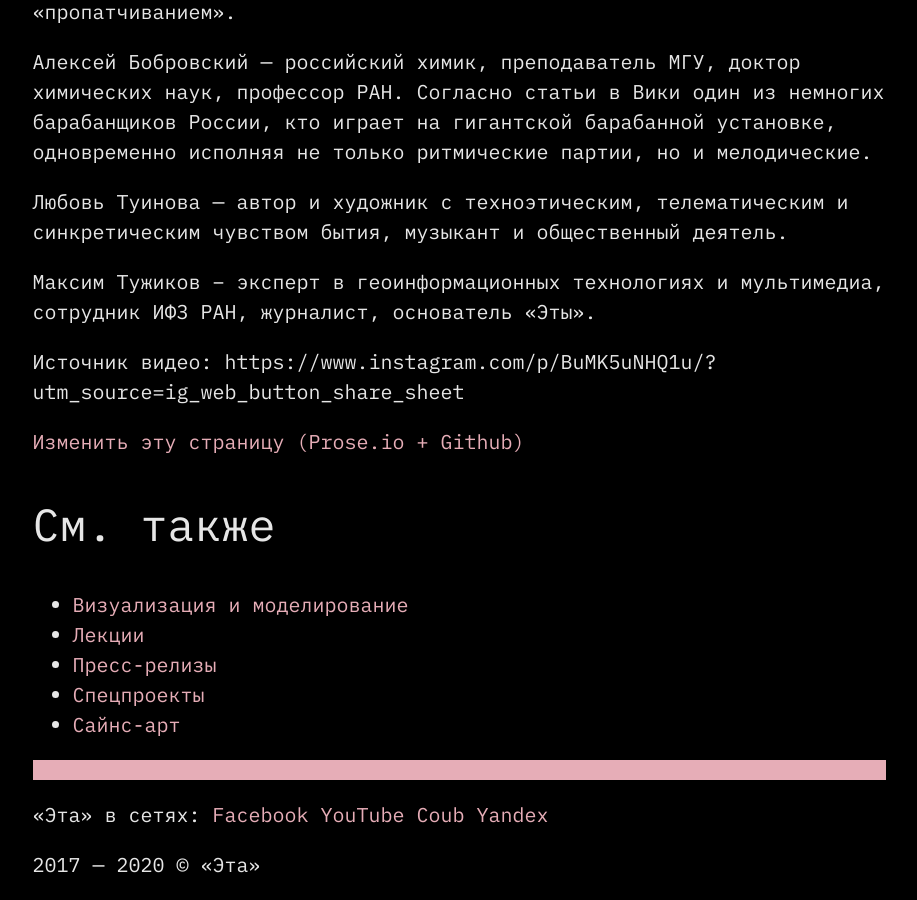
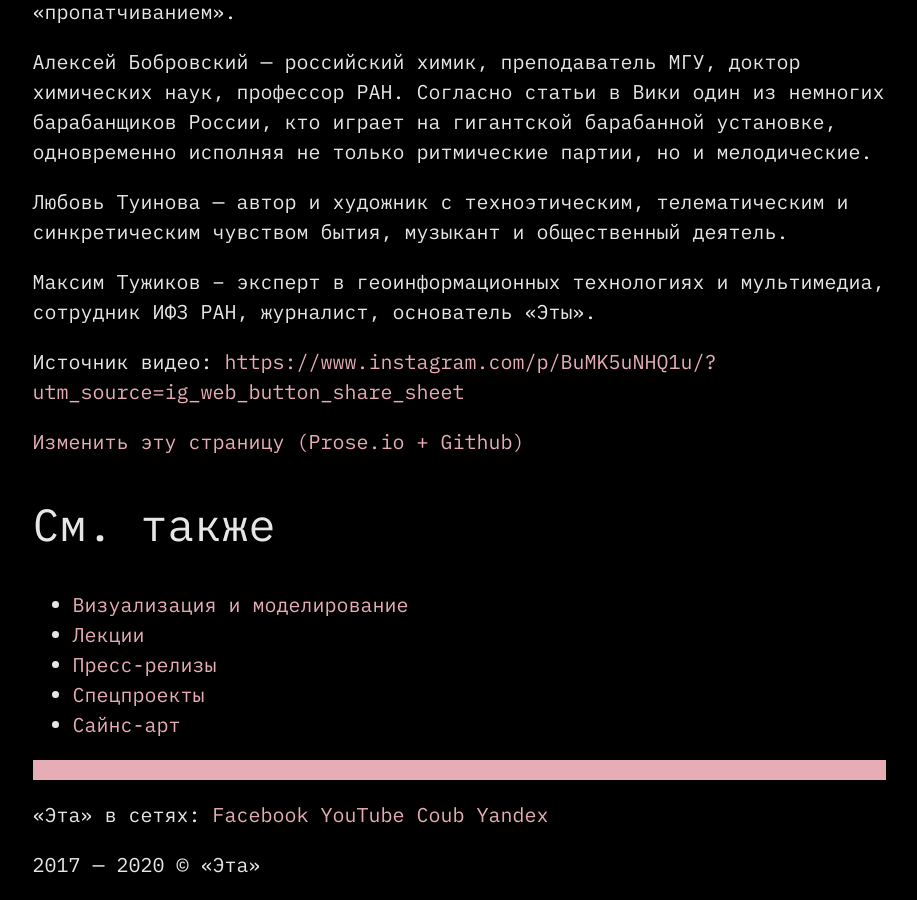
Before and after one commit to indexmod/eta.ga, a Jekyll site: the page built from sonification.md, in a window 1280 px wide and 900 px high, scrolled down 3111 px. Shown: the whole window, without its empty margins (199-1116 px from the left). Built offline with Jekyll 4.4.1, drawn with Linux system fonts in a browser that asks for light colours.

```diff
--- a/sonification.md
+++ b/sonification.md
@@ -41,4 +41,4 @@ video: https://media.giphy.com/media/lNFOlgYf0FIMjDu7aV/giphy.mp4
 
 Максим Тужиков -- эксперт в геоинформационных технологиях и мультимедиа, сотрудник ИФЗ РАН, журналист, основатель «Эты».
 
-Источник видео: https://www.instagram.com/p/BuMK5uNHQ1u/?utm_source=ig_web_button_share_sheet
+Источник видео: <https://www.instagram.com/p/BuMK5uNHQ1u/?utm_source=ig_web_button_share_sheet>
```
